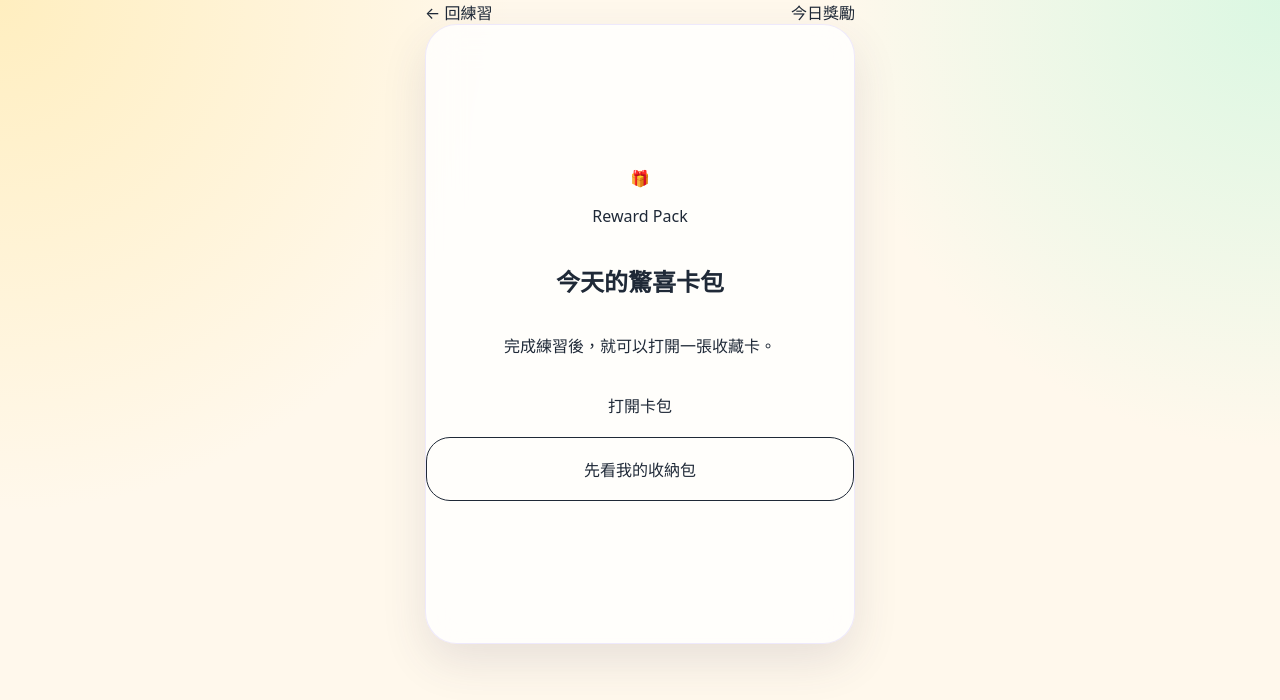
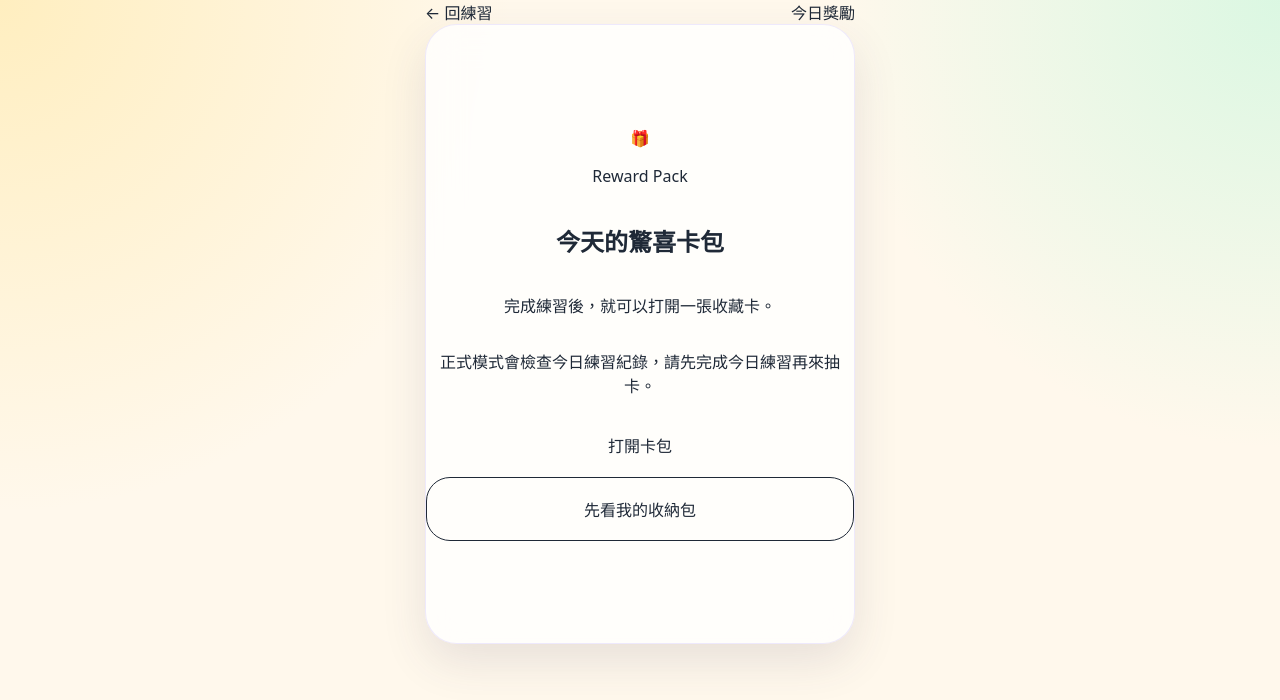
Before and after one commit to daisanity-svg/star-practice-pwa, a Next.js app: page /reward in a window 1280 px wide. Shown: the top 700 px of the page. Built offline with nearby package versions, Linux system fonts and the light colour scheme; no server answers.

Commit message:
Pass practice record to reward draw

```diff
--- a/app/reward/page.tsx
+++ b/app/reward/page.tsx
@@ -14,14 +14,21 @@ const rarityLabel: Record<string, string> = {
 type RewardPageProps = {
   searchParams?: Promise<{
     draw?: string;
+    practice_record_id?: string;
   }>;
 };
 
 export default async function RewardPage({ searchParams }: RewardPageProps) {
   const params = await searchParams;
   const shouldDraw = params?.draw === '1';
-  const result = shouldDraw ? await drawDailyReward() : null;
+  const practiceRecordId = params?.practice_record_id;
+
+  const drawForm = new FormData();
+  if (practiceRecordId) drawForm.set('practice_record_id', practiceRecordId);
+
+  const result = shouldDraw ? await drawDailyReward(drawForm) : null;
   const card = result?.card;
+  const drawHref = practiceRecordId ? `/reward?draw=1&practice_record_id=${practiceRecordId}` : '/reward?draw=1';
 
   return (
     <PhoneFrame>
@@ -44,8 +51,13 @@ export default async function RewardPage({ searchParams }: RewardPageProps) {
           <p className="mt-4 text-xl font-bold leading-relaxed text-slate-500">
             完成練習後，就可以打開一張收藏卡。
           </p>
+          {!practiceRecordId ? (
+            <p className="mt-5 rounded-3xl bg-white px-4 py-3 text-base font-bold text-slate-500 shadow-sm">
+              正式模式會檢查今日練習紀錄，請先完成今日練習再來抽卡。
+            </p>
+          ) : null}
           <div className="mt-10 w-full space-y-3">
-            <KidButton href="/reward?draw=1" tone="butter">打開卡包</KidButton>
+            <KidButton href={drawHref} tone="butter">打開卡包</KidButton>
             <KidButton href="/collection" tone="white">先看我的收納包</KidButton>
           </div>
         </section>
```
